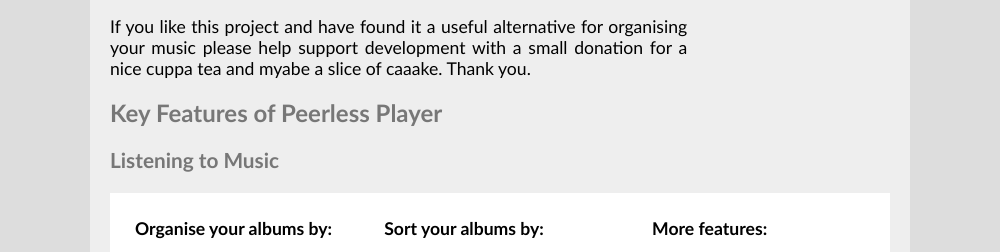
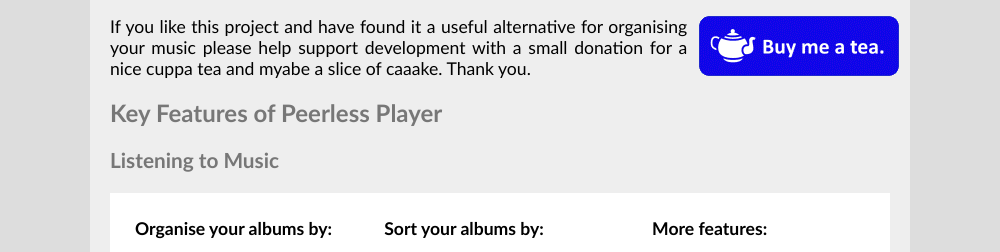
Before and after one commit to MrPeerless/peerless-player, an Electron app: page docs/index.html in a window 1000 px wide. Shown: the part 513-765 px from the top of the page. Drawn offline with Linux system fonts and the light colour scheme.

Commit message:
docs update 20042021_01

```diff
--- a/docs/index.html
+++ b/docs/index.html
@@ -56,7 +56,7 @@
         </div>
         <div class="divTopRight">
             <!-- buy me a tea -->
-            <script type="text/javascript" src="https://cdnjs.buymeacoffee.com/1.0.0/button.prod.min.js" data-name="bmc-button" data-slug="peerlessplayer" data-color="#5F7FFF" data-emoji="?" data-font="Inter" data-text="Buy me a nice cuppa tea." data-outline-color="#000000" data-font-color="#ffffff" data-coffee-color="#FFDD00"></script><!-- buy me a tea -->
+            <a href="https://www.buymeacoffee.com/peerlessplayer" target="_blank"><img src="./graphics/buy me a tea_200.gif" /></a>
         </div>
         <br /><br />
         <h2>Key Features of Peerless Player</h2>
```
Also changed, not shown: docs/graphics/buy me a tea_200.gif (added).
